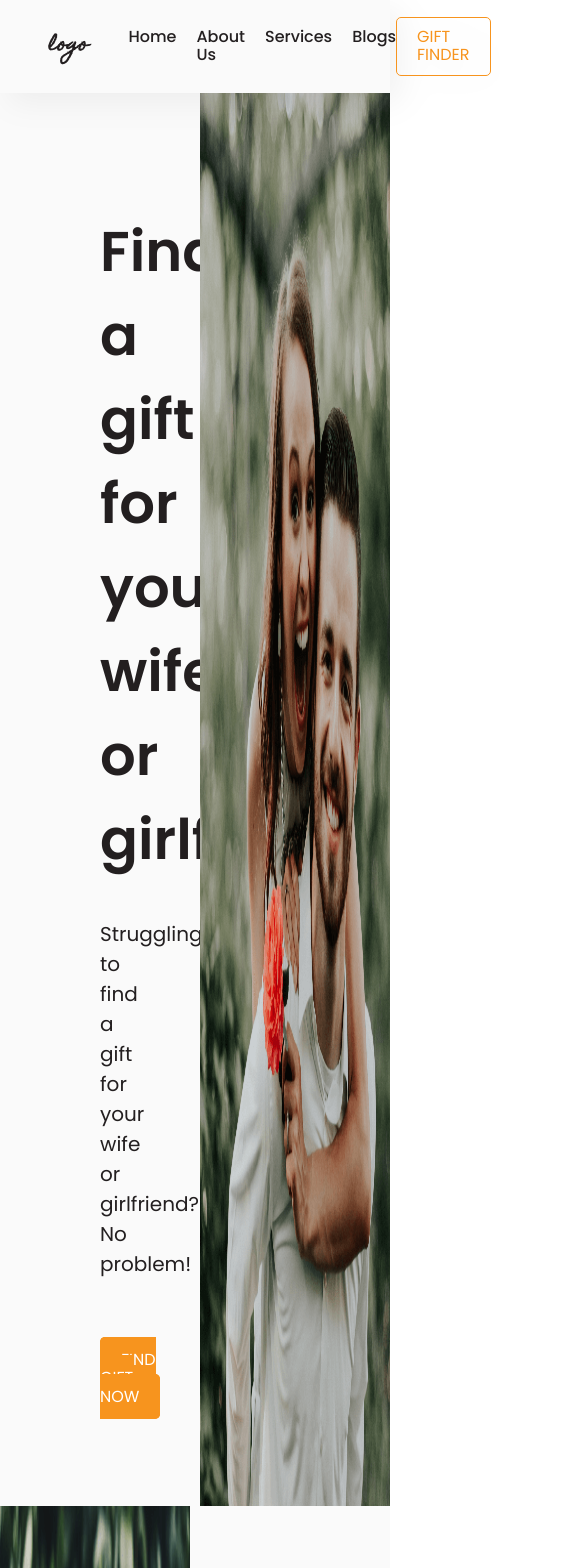
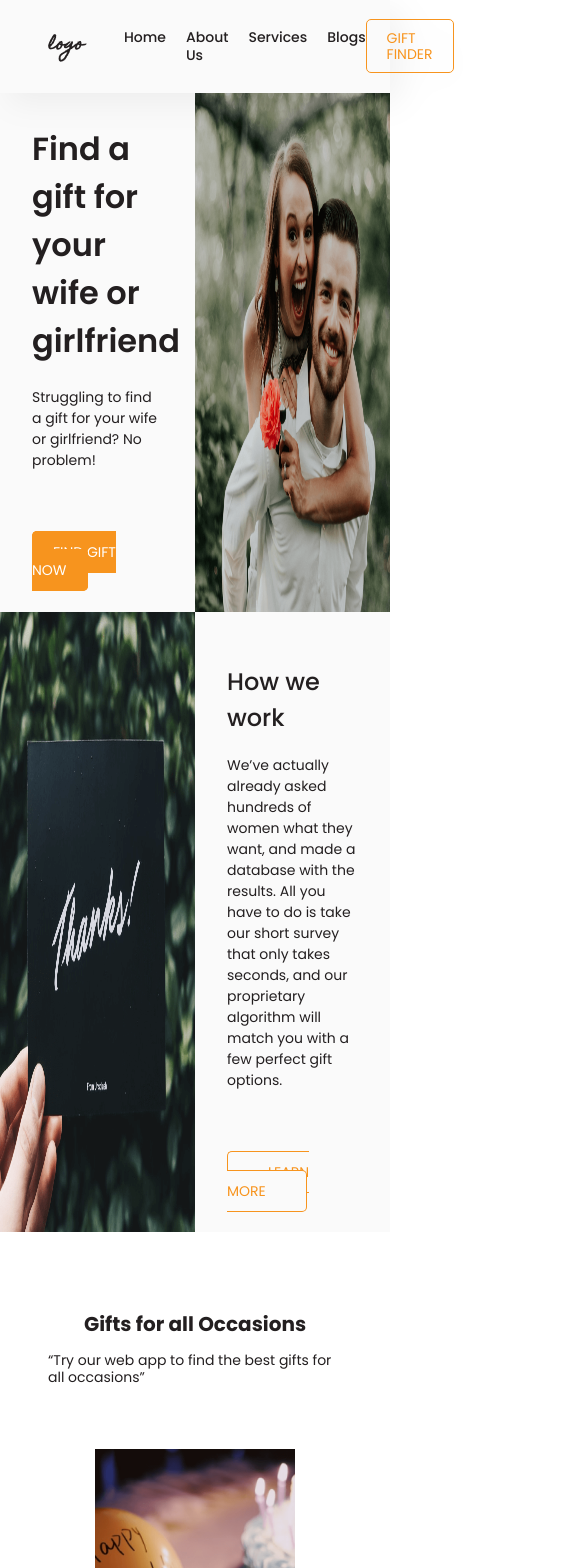
Before and after one commit to hendraaagil/gift-store-landing-page, a React (Create React App) app: page / in a window 390 px wide. Shown: the top 1568 px of the page, 584 px wide, since content can reach past the window. Built offline with nearby package versions, Linux system fonts and the light colour scheme.

Commit message:
Add responsive breakpoints for desktop - tablet

```diff
--- a/src/assets/styles/Blogs.module.css
+++ b/src/assets/styles/Blogs.module.css
@@ -70,3 +70,73 @@
   gap: 30px;
   margin: 40px 64px;
 }
+
+/* Responsive Breakpoints */
+@media (max-width: 1280px) {
+  .Hero img {
+    width: 450px;
+  }
+}
+
+@media (max-width: 1024px) {
+  .Blogs {
+    padding: 48px;
+  }
+
+  .Hero img {
+    width: 300px;
+  }
+
+  .Hero div {
+    padding: 32px 24px;
+  }
+
+  .Hero h2 {
+    font-size: 32px;
+  }
+
+  .Hero a {
+    margin-top: 24px;
+  }
+
+  .Posts {
+    gap: 20px;
+  }
+}
+
+@media (max-width: 768px) {
+  .Blogs {
+    padding: 48px 32px;
+  }
+
+  .Blogs h2 {
+    font-size: 20px;
+  }
+
+  .Blogs q {
+    font-size: 14px;
+  }
+
+  .Hero {
+    margin: 64px 48px 0 48px;
+  }
+
+  .Hero div {
+    justify-content: center;
+    padding: 14px 28px;
+  }
+
+  .Hero img {
+    width: auto;
+    height: 200px;
+  }
+
+  .Hero span,
+  .Hero a {
+    font-size: 14px;
+  }
+
+  .Hero h2 {
+    font-size: 24px;
+  }
+}
--- a/src/assets/styles/Footer.module.css
+++ b/src/assets/styles/Footer.module.css
@@ -30,7 +30,6 @@
 .Navigation h1 {
   font-family: 'Homemade Apple', cursive;
   font-size: 18px;
-  font-weight: 400;
   color: var(--primary);
   cursor: default;
 }
@@ -52,3 +51,24 @@
 .Social img:hover {
   background: var(--primary);
 }
+
+/* Responsive Breakpoints */
+@media (max-width: 1024px) {
+  .Social {
+    width: 45%;
+  }
+
+  .Footer span {
+    font-size: 14px;
+  }
+}
+
+@media (max-width: 768px) {
+  .Footer {
+    padding: 24px 150px;
+  }
+
+  .Social {
+    width: 60%;
+  }
+}
--- a/src/assets/styles/Navbar.module.css
+++ b/src/assets/styles/Navbar.module.css
@@ -52,3 +52,15 @@
   color: var(--light-gray);
   background-color: var(--primary);
 }
+
+/* Responsive Breakpoints */
+@media (max-width: 768px) {
+  .Logo {
+    font-size: 16px;
+  }
+
+  .Link a,
+  .Button {
+    font-size: 14px;
+  }
+}
--- a/src/assets/styles/Section1.module.css
+++ b/src/assets/styles/Section1.module.css
@@ -48,3 +48,39 @@
   width: 100%;
   height: 100%;
 }
+
+/* Responsive Breakpoints */
+@media (max-width: 1280px) {
+  .Left {
+    padding: 72px;
+  }
+}
+
+@media (max-width: 1024px) {
+  .Left {
+    padding: 48px;
+  }
+
+  .Left h1 {
+    font-size: 42px;
+  }
+
+  .Left p {
+    font-size: 16px;
+  }
+}
+
+@media (max-width: 768px) {
+  .Left {
+    padding: 32px;
+  }
+
+  .Left h1 {
+    font-size: 32px;
+  }
+
+  .Left p,
+  .Left a {
+    font-size: 14px;
+  }
+}
--- a/src/assets/styles/Section2.module.css
+++ b/src/assets/styles/Section2.module.css
@@ -11,24 +11,28 @@
   width: 50%;
 }
 
-.Left {
+.Left img {
+  width: 100%;
+  height: 100%;
+}
+
+.Right {
   padding: 100px;
 }
 
-.Left h2 {
+.Right h2 {
   font-size: 32px;
   font-weight: 500;
   line-height: 1.5;
 }
 
-.Left p {
+.Right p {
   margin-bottom: 72px;
   font-size: 20px;
-  text-align: justify;
   line-height: 1.5;
 }
 
-.Left a {
+.Right a {
   padding: 10px 40px;
   background-color: var(--light-gray);
   color: var(--primary);
@@ -39,12 +43,43 @@
   transition: 0.2s all ease-in-out;
 }
 
-.Left a:hover {
+.Right a:hover {
   background-color: var(--primary);
   color: var(--white);
 }
 
-.Right img {
-  width: 100%;
-  height: 100%;
+/* Responsive Breakpoints */
+@media (max-width: 1280px) {
+  .Right {
+    padding: 72px;
+  }
 }
+
+@media (max-width: 1024px) {
+  .Right {
+    padding: 48px;
+  }
+
+  .Right h2 {
+    font-size: 28px;
+  }
+
+  .Right p {
+    font-size: 16px;
+  }
+}
+
+@media (max-width: 768px) {
+  .Right {
+    padding: 32px;
+  }
+
+  .Right h2 {
+    font-size: 24px;
+  }
+
+  .Right p,
+  .Right a {
+    font-size: 14px;
+  }
+}
--- a/src/assets/styles/Service.module.css
+++ b/src/assets/styles/Service.module.css
@@ -16,6 +16,7 @@
 .Cards {
   display: flex;
   flex-wrap: wrap;
+  justify-content: center;
   gap: 30px;
 }
 
@@ -81,3 +82,51 @@
   background-color: var(--dark-gray);
   color: var(--primary);
 }
+
+/* Responsive Breakpoints */
+@media (max-width: 1024px) {
+  .Cards {
+    gap: 20px;
+  }
+
+  .Contact {
+    padding: 72px 48px;
+  }
+
+  .Contact .Left h1,
+  .Contact .Left h2 {
+    font-size: 28px;
+  }
+}
+
+@media (max-width: 768px) {
+  .Service {
+    padding: 64px 48px;
+  }
+
+  .Service h2 {
+    font-size: 20px;
+  }
+
+  .Service q {
+    font-size: 14px;
+  }
+
+  .Contact {
+    align-items: center;
+    padding: 64px 38px;
+  }
+
+  .Contact .Left h1,
+  .Contact .Left h2 {
+    font-size: 24px;
+  }
+
+  .Contact .Right {
+    flex-direction: column;
+  }
+
+  .Contact .Right a {
+    font-size: 14px;
+  }
+}
--- a/src/assets/styles/layouts/Card.module.css
+++ b/src/assets/styles/layouts/Card.module.css
@@ -36,3 +36,24 @@
 .Card a:hover {
   color: var(--primary);
 }
+
+/* Responsive Breakpoints */
+@media (max-width: 1024px) {
+  .Card {
+    width: 200px;
+  }
+
+  .Card a {
+    font-size: 14px;
+  }
+}
+
+@media (max-width: 768px) {
+  .Card h3 {
+    font-size: 16px;
+  }
+
+  .Card a {
+    font-size: 12px;
+  }
+}
--- a/src/assets/styles/layouts/Post.module.css
+++ b/src/assets/styles/layouts/Post.module.css
@@ -12,6 +12,7 @@
 
 .Post h3 {
   font-size: 24px;
+  font-weight: 600;
 }
 
 .Post a {
@@ -42,3 +43,18 @@
   border-bottom-color: var(--dark-gray);
   transition: border-color 0s ease-out 0.1s, width 0.2s ease-out 0.1s;
 }
+
+@media (max-width: 1024px) {
+  .Post {
+    padding: 32px;
+  }
+
+  .Post h3 {
+    font-size: 20px;
+  }
+
+  .Post p,
+  .Post a {
+    font-size: 14px;
+  }
+}
--- a/src/components/Blogs.js
+++ b/src/components/Blogs.js
@@ -8,7 +8,7 @@ import Post from './layouts/Post';
 const Blogs = ({ id }) => {
   return (
     <div className={styles.Blogs} id={id}>
-      <h1>Our Best Blogs Ever</h1>
+      <h2>Our Best Blogs Ever</h2>
       <q>Try our blog to find the best tips and tricks to select your gift</q>
       <div className={styles.Hero}>
         <img src={blogImg} alt="Couple of peoples" />
--- a/src/components/Section2.js
+++ b/src/components/Section2.js
@@ -6,10 +6,10 @@ import styles from '../assets/styles/Section2.module.css';
 const Section2 = ({ id }) => {
   return (
     <section className={styles.Section_Two} id={id}>
-      <div className={styles.Right}>
+      <div className={styles.Left}>
         <img src={background} alt="Background Section 2" />
       </div>
-      <div className={styles.Left}>
+      <div className={styles.Right}>
         <h2>How we work</h2>
         <p>
           We’ve actually already asked hundreds of women what they want, and
```
Also changed, not shown: 1 other file (tests, documents, lock files or other folders).
